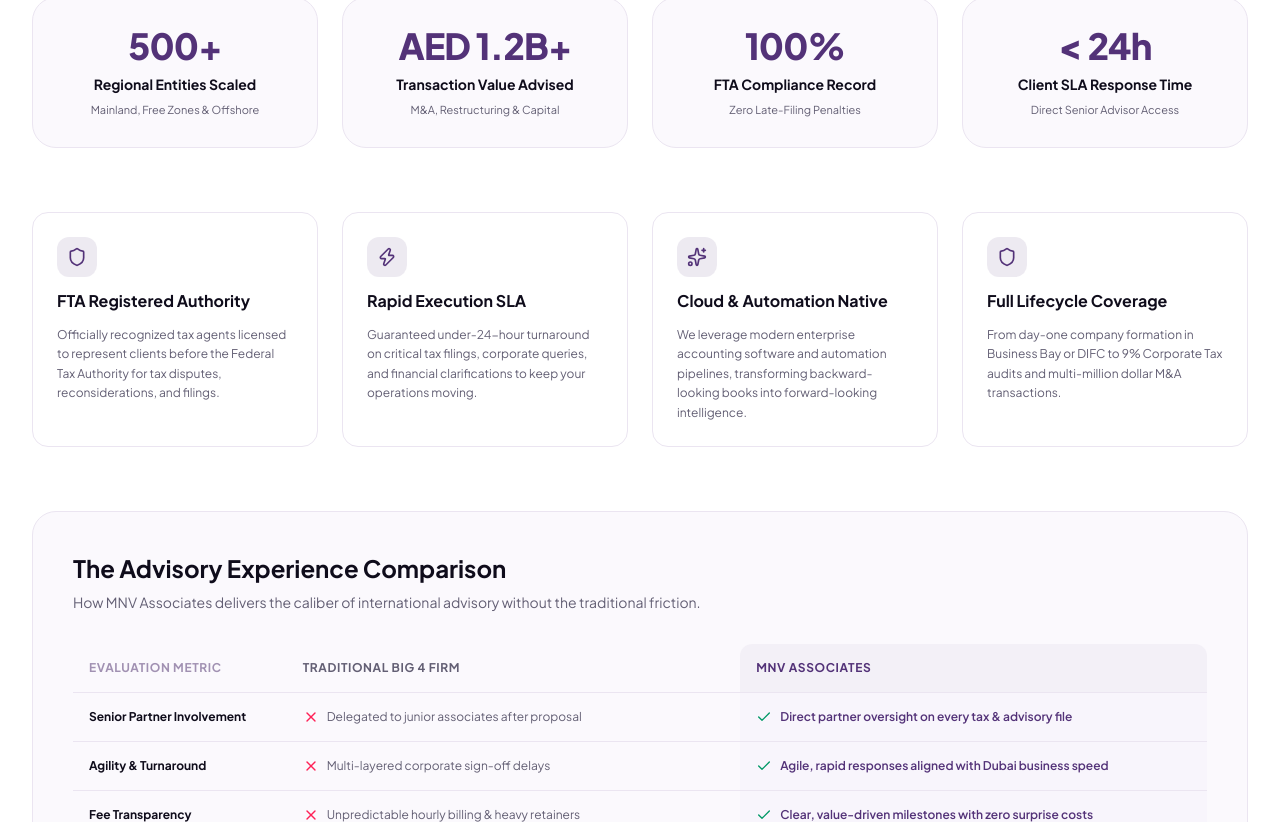
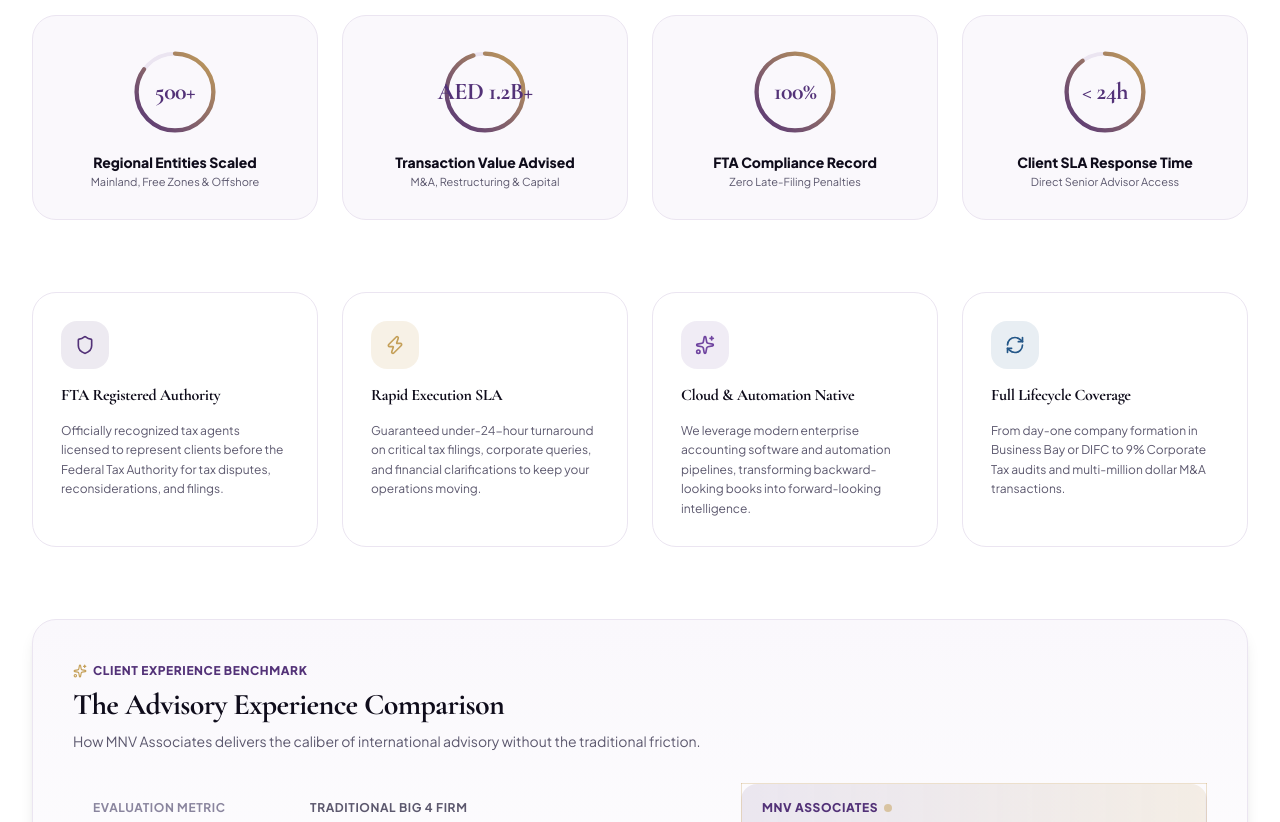
Before and after one commit to yaratul/mnv-associates-concept, a Next.js app: page / in a window 1280 px wide. Shown: the part 4158-4980 px from the top of the page. Built offline with nearby package versions, Linux system fonts and the light colour scheme.

Commit message:
feat(ui): update WhyMNV with SVG radial gauges and comparison table

```diff
--- a/components/WhyMNV.tsx
+++ b/components/WhyMNV.tsx
@@ -1,11 +1,13 @@
-import { Shield, Zap, Sparkles, Check, X } from "lucide-react";
+"use client";
+
+import { Shield, Zap, Sparkles, Check, X, RefreshCw } from "lucide-react";
 
 export default function WhyMNV() {
   const metrics = [
-    { value: "500+", label: "Regional Entities Scaled", sub: "Mainland, Free Zones & Offshore" },
-    { value: "AED 1.2B+", label: "Transaction Value Advised", sub: "M&A, Restructuring & Capital" },
-    { value: "100%", label: "FTA Compliance Record", sub: "Zero Late-Filing Penalties" },
-    { value: "< 24h", label: "Client SLA Response Time", sub: "Direct Senior Advisor Access" },
+    { value: "500+", label: "Regional Entities Scaled", sub: "Mainland, Free Zones & Offshore", percent: 85 },
+    { value: "AED 1.2B+", label: "Transaction Value Advised", sub: "M&A, Restructuring & Capital", percent: 95 },
+    { value: "100%", label: "FTA Compliance Record", sub: "Zero Late-Filing Penalties", percent: 100 },
+    { value: "< 24h", label: "Client SLA Response Time", sub: "Direct Senior Advisor Access", percent: 90 },
   ];
 
   const comparisonRows = [
@@ -32,85 +34,145 @@
   ];
 
   return (
-    <section id="why-mnv" className="py-20 bg-white border-b border-[#EBE5F1] relative">
-      <div className="max-w-7xl mx-auto px-4 sm:px-6 lg:px-8">
+    <section id="why-mnv" className="py-24 bg-white border-b border-[#EBE5F1] relative overflow-hidden">
+      {/* Background Architectural Watermark Accents */}
+      <div
+        className="absolute top-12 -right-16 text-[220px] font-extrabold text-[#533278]/[0.02] select-none pointer-events-none font-display leading-none"
+        aria-hidden="true"
+      >
+        MNV
+      </div>
+
+      <div className="max-w-7xl mx-auto px-4 sm:px-6 lg:px-8 relative z-10">
+        {/* Section Header */}
         <div className="max-w-3xl mx-auto text-center space-y-4 mb-16">
-          <div className="inline-flex items-center gap-2 px-3 py-1 rounded-full bg-[#ECE7F2] text-[#533278] text-xs font-bold uppercase tracking-wider">
+          <div className="inline-flex items-center gap-2 px-4 py-1.5 rounded-full bg-[#ECE7F2] text-[#533278] text-xs font-extrabold uppercase tracking-wider">
+            <Sparkles className="w-3.5 h-3.5 text-[#C5A059]" />
             Why MNV Associates
           </div>
-          <h2 className="text-3xl sm:text-4xl lg:text-5xl font-extrabold text-[#0F0C1B] tracking-tight">
+          <h2 className="text-3xl sm:text-4xl lg:text-5xl font-extrabold text-[#0F0C1B] tracking-tight font-display">
             Big 4 Precision. Boutique Speed & Dedication.
           </h2>
-          <p className="text-base text-[#635F74] leading-relaxed">
+          <p className="text-base text-[#5C586E] leading-relaxed font-normal">
             In the fast-moving GCC business ecosystem, you don’t need bureaucratic delays or fragmented bookkeepers. You need seasoned financial architects who deeply understand your milestones.
           </p>
         </div>
 
-        <div className="grid grid-cols-2 lg:grid-cols-4 gap-4 sm:gap-6 mb-16">
+        {/* 4 Key Metrics with Circular SVG Radial Gauges */}
+        <div className="grid grid-cols-2 lg:grid-cols-4 gap-4 sm:gap-6 mb-18">
           {metrics.map((m, idx) => (
             <div
               key={idx}
-              className="p-6 sm:p-7 rounded-3xl bg-[#FBF9FD] border border-[#EBE5F1] hover:border-[#A191B2] transition-colors text-center space-y-2 group"
+              className="relative p-6 sm:p-7 rounded-3xl bg-[#FAF8FC] border border-[#EBE5F1] hover:border-[#C5A059]/60 transition-all duration-300 hover:-translate-y-1.5 hover:shadow-[0_16px_36px_-10px_rgba(83,50,120,0.12)] text-center space-y-3 group overflow-hidden"
             >
-              <div className="text-3xl sm:text-4xl font-extrabold text-[#533278] tracking-tight group-hover:scale-105 transition-transform">
+              {/* Subtle Circular Radial Glow behind stat */}
+              <div className="relative mx-auto w-24 h-24 flex items-center justify-center">
+                <svg className="w-24 h-24 -rotate-90 transform" viewBox="0 0 100 100">
+                  <circle
+                    cx="50"
+                    cy="50"
+                    r="40"
+                    stroke="#EBE5F1"
+                    strokeWidth="4"
+                    fill="transparent"
+                  />
+                  <circle
+                    cx="50"
+                    cy="50"
+                    r="40"
+                    stroke="url(#metricGradient)"
+                    strokeWidth="4.5"
+                    strokeDasharray={251.2}
+                    strokeDashoffset={251.2 - (251.2 * m.percent) / 100}
+                    strokeLinecap="round"
+                    fill="transparent"
+                    className="transition-all duration-1000 ease-[cubic-bezier(0.22,1,0.36,1)]"
+                  />
+                  <defs>
+                    <linearGradient id="metricGradient" x1="0%" y1="0%" x2="100%" y2="100%">
+                      <stop offset="0%" stopColor="#533278" />
+                      <stop offset="100%" stopColor="#C5A059" />
+                    </linearGradient>
+                  </defs>
+                </svg>
+
+                {/* Inner Centered Value */}
+                <div className="absolute inset-0 flex items-center justify-center">
+                  <span className="text-xl sm:text-2xl font-extrabold text-[#533278] tracking-tight group-hover:scale-105 transition-transform duration-300 font-display">
                     {m.value}
+                  </span>
                 </div>
-              <div className="text-xs sm:text-sm font-bold text-[#0F0C1B]">
+              </div>
+
+              <div>
+                <div className="text-xs sm:text-sm font-extrabold text-[#0F0C1B]">
                   {m.label}
                 </div>
-              <div className="text-[11px] text-[#635F74]">
+                <div className="text-[11px] text-[#5C586E] mt-0.5">
                   {m.sub}
+                </div>
               </div>
             </div>
           ))}
         </div>
 
-        <div className="grid grid-cols-1 md:grid-cols-2 lg:grid-cols-4 gap-6 mb-16">
-          <div className="p-6 rounded-2xl bg-white border border-[#EBE5F1] hover:border-[#A191B2] card-hover-effect space-y-3">
-            <div className="w-10 h-10 rounded-xl bg-[#533278]/10 text-[#533278] flex items-center justify-center">
-              <Shield className="w-5 h-5" />
+        {/* 4 Pillars of Excellence with Distinct Micro-Animations */}
+        <div className="grid grid-cols-1 md:grid-cols-2 lg:grid-cols-4 gap-6 mb-18">
+          {/* Pillar 1: Shield Pulse */}
+          <div className="group p-7 rounded-3xl bg-white border border-[#EBE5F1] hover:border-[#533278]/40 card-hover-effect space-y-3.5 relative overflow-hidden">
+            <div className="w-12 h-12 rounded-2xl bg-[#533278]/10 text-[#533278] flex items-center justify-center group-hover:scale-110 transition-transform duration-300 group-hover:bg-[#533278] group-hover:text-white">
+              <Shield className="w-5 h-5 group-hover:animate-pulse" />
             </div>
-            <h3 className="text-base font-bold text-[#0F0C1B]">FTA Registered Authority</h3>
-            <p className="text-xs text-[#635F74] leading-relaxed">
+            <h3 className="text-base font-bold text-[#0F0C1B] font-display">FTA Registered Authority</h3>
+            <p className="text-xs text-[#5C586E] leading-relaxed">
               Officially recognized tax agents licensed to represent clients before the Federal Tax Authority for tax disputes, reconsiderations, and filings.
             </p>
           </div>
 
-          <div className="p-6 rounded-2xl bg-white border border-[#EBE5F1] hover:border-[#A191B2] card-hover-effect space-y-3">
-            <div className="w-10 h-10 rounded-xl bg-[#533278]/10 text-[#533278] flex items-center justify-center">
+          {/* Pillar 2: Bolt Flash */}
+          <div className="group p-7 rounded-3xl bg-white border border-[#EBE5F1] hover:border-[#C5A059]/50 card-hover-effect space-y-3.5 relative overflow-hidden">
+            <div className="w-12 h-12 rounded-2xl bg-[#C5A059]/15 text-[#C5A059] flex items-center justify-center group-hover:scale-110 transition-transform duration-300 group-hover:bg-[#C5A059] group-hover:text-white">
               <Zap className="w-5 h-5" />
             </div>
-            <h3 className="text-base font-bold text-[#0F0C1B]">Rapid Execution SLA</h3>
-            <p className="text-xs text-[#635F74] leading-relaxed">
+            <h3 className="text-base font-bold text-[#0F0C1B] font-display">Rapid Execution SLA</h3>
+            <p className="text-xs text-[#5C586E] leading-relaxed">
               Guaranteed under-24-hour turnaround on critical tax filings, corporate queries, and financial clarifications to keep your operations moving.
             </p>
           </div>
 
-          <div className="p-6 rounded-2xl bg-white border border-[#EBE5F1] hover:border-[#A191B2] card-hover-effect space-y-3">
-            <div className="w-10 h-10 rounded-xl bg-[#533278]/10 text-[#533278] flex items-center justify-center">
+          {/* Pillar 3: Sparkle Twinkle */}
+          <div className="group p-7 rounded-3xl bg-white border border-[#EBE5F1] hover:border-[#7045A0]/40 card-hover-effect space-y-3.5 relative overflow-hidden">
+            <div className="w-12 h-12 rounded-2xl bg-[#7045A0]/10 text-[#7045A0] flex items-center justify-center group-hover:scale-110 transition-transform duration-300 group-hover:bg-[#7045A0] group-hover:text-white">
               <Sparkles className="w-5 h-5" />
             </div>
-            <h3 className="text-base font-bold text-[#0F0C1B]">Cloud & Automation Native</h3>
-            <p className="text-xs text-[#635F74] leading-relaxed">
+            <h3 className="text-base font-bold text-[#0F0C1B] font-display">Cloud & Automation Native</h3>
+            <p className="text-xs text-[#5C586E] leading-relaxed">
               We leverage modern enterprise accounting software and automation pipelines, transforming backward-looking books into forward-looking intelligence.
             </p>
           </div>
 
-          <div className="p-6 rounded-2xl bg-white border border-[#EBE5F1] hover:border-[#A191B2] card-hover-effect space-y-3">
-            <div className="w-10 h-10 rounded-xl bg-[#533278]/10 text-[#533278] flex items-center justify-center">
-              <Shield className="w-5 h-5" />
+          {/* Pillar 4: Loop Rotate */}
+          <div className="group p-7 rounded-3xl bg-white border border-[#EBE5F1] hover:border-[#245788]/40 card-hover-effect space-y-3.5 relative overflow-hidden">
+            <div className="w-12 h-12 rounded-2xl bg-[#245788]/10 text-[#245788] flex items-center justify-center group-hover:scale-110 transition-transform duration-300 group-hover:bg-[#245788] group-hover:text-white">
+              <RefreshCw className="w-5 h-5 group-hover:rotate-180 transition-transform duration-500" />
             </div>
-            <h3 className="text-base font-bold text-[#0F0C1B]">Full Lifecycle Coverage</h3>
-            <p className="text-xs text-[#635F74] leading-relaxed">
+            <h3 className="text-base font-bold text-[#0F0C1B] font-display">Full Lifecycle Coverage</h3>
+            <p className="text-xs text-[#5C586E] leading-relaxed">
               From day-one company formation in Business Bay or DIFC to 9% Corporate Tax audits and multi-million dollar M&A transactions.
             </p>
           </div>
         </div>
 
-        <div className="rounded-3xl bg-[#FBF9FD] border border-[#EBE5F1] p-6 sm:p-10">
+        {/* Side-by-Side Comparison Table with Illuminated MNV Column */}
+        <div className="rounded-3xl bg-gradient-to-b from-[#FAF8FC] to-white border border-[#EBE5F1] p-6 sm:p-10 shadow-lg">
           <div className="max-w-2xl mb-8 space-y-2">
-            <h3 className="text-2xl font-bold text-[#0F0C1B]">The Advisory Experience Comparison</h3>
-            <p className="text-xs sm:text-sm text-[#635F74]">
+            <div className="inline-flex items-center gap-1.5 text-xs font-extrabold uppercase tracking-wider text-[#533278]">
+              <Sparkles className="w-3.5 h-3.5 text-[#C5A059]" /> Client Experience Benchmark
+            </div>
+            <h3 className="text-2xl sm:text-3xl font-extrabold text-[#0F0C1B] font-display">
+              The Advisory Experience Comparison
+            </h3>
+            <p className="text-xs sm:text-sm text-[#5C586E]">
               How MNV Associates delivers the caliber of international advisory without the traditional friction.
             </p>
           </div>
@@ -118,24 +180,33 @@
           <div className="overflow-x-auto">
             <table className="w-full text-left border-collapse">
               <thead>
-                <tr className="border-b border-[#EBE5F1] text-xs font-bold uppercase tracking-wider text-[#A191B2]">
-                  <th className="py-4 px-4">Evaluation Metric</th>
-                  <th className="py-4 px-4 text-[#635F74]">Traditional Big 4 Firm</th>
-                  <th className="py-4 px-4 text-[#533278] bg-[#ECE7F2]/50 rounded-t-xl">MNV Associates</th>
+                <tr className="border-b border-[#EBE5F1] text-xs font-extrabold uppercase tracking-wider">
+                  <th className="py-4 px-5 text-[#8A859E]">Evaluation Metric</th>
+                  <th className="py-4 px-5 text-[#5C586E]">Traditional Big 4 Firm</th>
+                  <th className="py-4 px-5 text-[#533278] bg-gradient-to-r from-[#533278]/10 to-[#C5A059]/15 rounded-t-2xl border-t border-x border-[#C5A059]/30">
+                    <div className="flex items-center gap-1.5 font-extrabold">
+                      <span>MNV Associates</span>
+                      <span className="w-2 h-2 rounded-full bg-[#C5A059] animate-pulse" />
+                    </div>
+                  </th>
                 </tr>
               </thead>
               <tbody className="divide-y divide-[#EBE5F1] text-xs">
                 {comparisonRows.map((row, idx) => (
-                  <tr key={idx} className="hover:bg-white transition-colors">
-                    <td className="py-4 px-4 font-bold text-[#0F0C1B]">{row.feature}</td>
-                    <td className="py-4 px-4 text-[#635F74] flex items-center gap-2">
+                  <tr key={idx} className="hover:bg-white/80 transition-colors group">
+                    <td className="py-5 px-5 font-bold text-[#0F0C1B]">{row.feature}</td>
+                    <td className="py-5 px-5 text-[#5C586E]">
+                      <div className="flex items-center gap-2">
                         <X className="w-4 h-4 text-rose-500 shrink-0" />
                         <span>{row.traditional}</span>
+                      </div>
                     </td>
-                    <td className="py-4 px-4 font-semibold text-[#533278] bg-[#ECE7F2]/20">
+                    <td className="py-5 px-5 font-semibold text-[#533278] bg-[#533278]/[0.03] border-x border-[#C5A059]/20 group-hover:bg-[#533278]/[0.06] transition-colors">
                       <div className="flex items-center gap-2">
-                        <Check className="w-4 h-4 text-emerald-600 shrink-0" />
-                        <span>{row.mnv}</span>
+                        <span className="w-5 h-5 rounded-full bg-emerald-100 text-emerald-700 flex items-center justify-center shrink-0">
+                          <Check className="w-3.5 h-3.5" />
+                        </span>
+                        <span className="text-[#0F0C1B] font-medium">{row.mnv}</span>
                       </div>
                     </td>
                   </tr>
```
Lines whose indentation alone changed are shown as unchanged.
